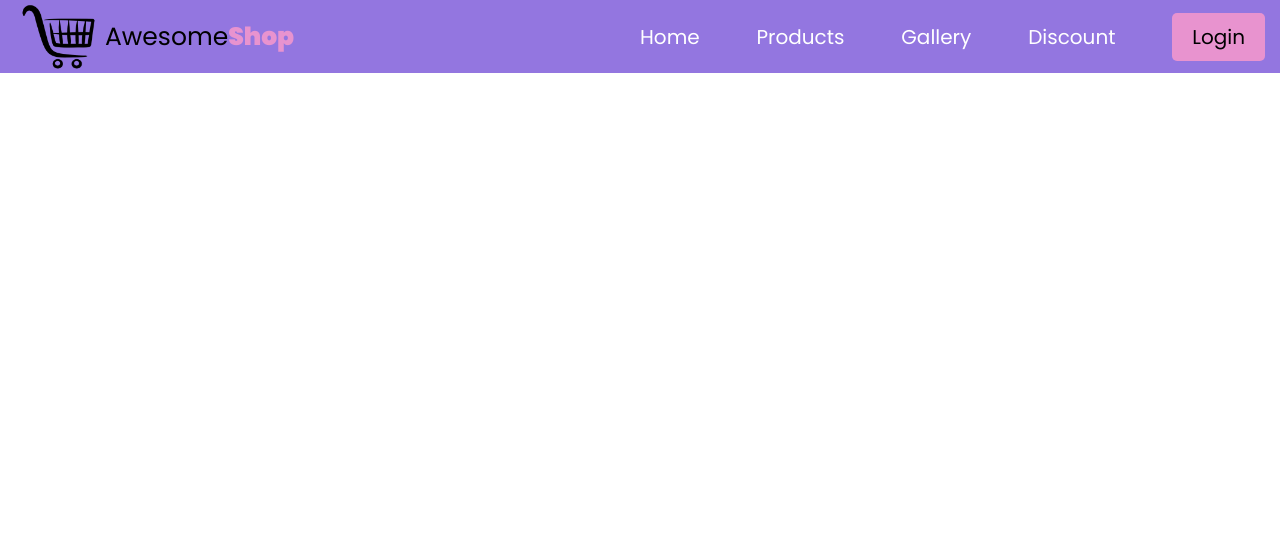
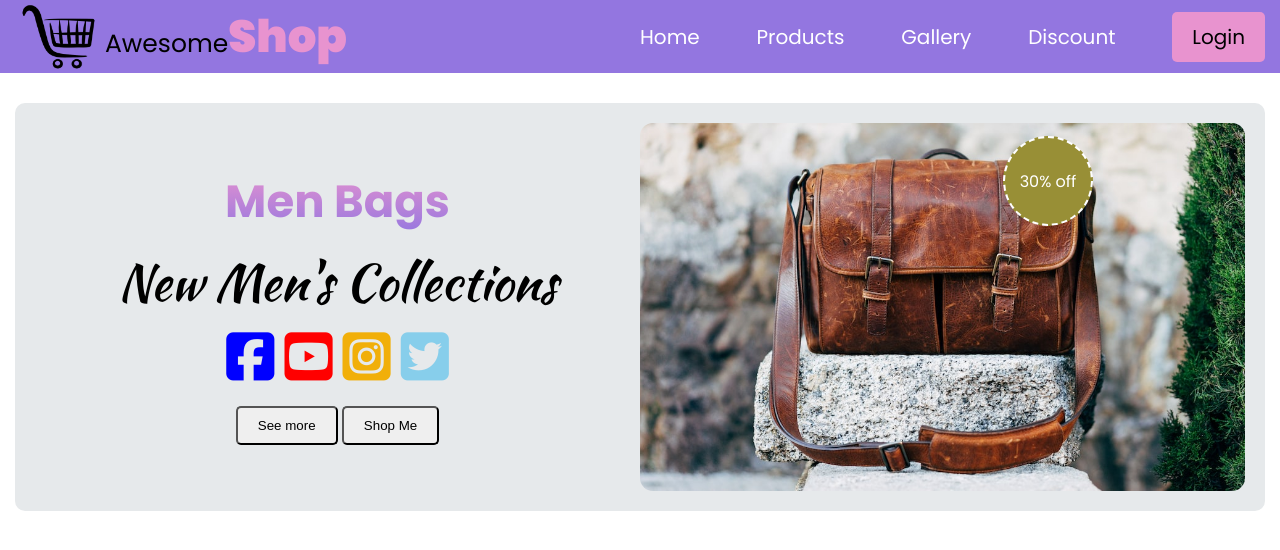
Before and after one commit to shawonvai25/awesome-shop, a plain HTML site: page index.html in a window 1280 px wide. Drawn offline with Linux system fonts and the light colour scheme.

Commit message:
banner section added

```diff
--- a/index.html
+++ b/index.html
@@ -6,6 +6,13 @@
     <title>Awesome shop</title>
     <link rel="stylesheet" href="styles/style.css" />
     <link rel="stylesheet" href="styles/responsive.css" />
+    <link
+      rel="stylesheet"
+      href="https://cdnjs.cloudflare.com/ajax/libs/font-awesome/6.5.2/css/all.min.css"
+      integrity="sha512-SnH5WK+bZxgPHs44uWIX+LLJAJ9/2PkPKZ5QiAj6Ta86w+fsb2TkcmfRyVX3pBnMFcV7oQPJkl9QevSCWr3W6A=="
+      crossorigin="anonymous"
+      referrerpolicy="no-referrer"
+    />
   </head>
   <body>
     <header class="header">
@@ -25,7 +32,44 @@
       </nav>
       <!-- navbar section end  -->
     </header>
-    <main></main>
+    <main>
+      <!-- banner section starts here  -->
+      <section class="banner-section">
+        <div class="text-container">
+          <h1 class="banner-heading">Men Bags</h1>
+          <p id="collections">New Men's Collections</p>
+          <div class="icons">
+            <span
+              ><i style="color: blue" class="fa-brands fa-square-facebook"></i
+            ></span>
+            <span
+              ><i style="color: red" class="fa-brands fa-square-youtube"></i
+            ></span>
+            <span
+              ><i
+                style="color: #f1af09"
+                class="fa-brands fa-square-instagram"
+              ></i
+            ></span>
+            <span
+              ><i
+                style="color: skyblue"
+                class="fa-brands fa-square-twitter"
+              ></i>
+            </span>
+          </div>
+          <div>
+            <button class="common-button">See more</button>
+            <button class="common-button">Shop Me</button>
+          </div>
+        </div>
+        <div class="banner-img-container">
+          <img src="./images/banner-image/bag-picture.jpg" alt="" />
+          <div class="discount">30% off</div>
+        </div>
+      </section>
+      <!-- banner section ends here -->
+    </main>
     <footer></footer>
   </body>
 </html>
--- a/styles/responsive.css
+++ b/styles/responsive.css
@@ -0,0 +1,24 @@
+@media screen and (max-width: 576px) {
+  .header-section {
+    flex-direction: column;
+    margin-left: 57px;
+  }
+  .items-container {
+    flex-direction: column;
+    margin-left: 57px;
+    gap: 10px;
+  }
+  .banner-section {
+    flex-direction: column;
+    margin-top: 20px;
+    gap: 10px;
+  }
+  .text-container {
+    width: 100%;
+    order: 2;
+  }
+  .banner-img-container {
+    width: 100%;
+    order: 1;
+  }
+}
--- a/styles/style.css
+++ b/styles/style.css
@@ -1,4 +1,4 @@
-@import url("https://fonts.googleapis.com/css2?family=Poppins:ital,wght@0,100;0,200;0,300;0,400;0,500;0,600;0,700;0,800;0,900;1,100;1,200;1,300;1,400;1,500;1,600;1,700;1,800;1,900&display=swap");
+@import url("https://fonts.googleapis.com/css2?family=Kaushan+Script&family=Poppins:ital,wght@0,100;0,200;0,300;0,400;0,500;0,600;0,700;0,800;0,900;1,100;1,200;1,300;1,400;1,500;1,600;1,700;1,800;1,900&display=swap");
 
 * {
   margin: 0;
@@ -14,7 +14,6 @@ body {
 /* navbar style starts here */
 .header-section {
   max-width: 1250px;
-
   margin: 0 auto;
   display: flex;
 }
@@ -47,9 +46,87 @@ body {
   font-size: 20px;
   color: white;
 }
-.items-container .login-button a {
+.login-button {
   padding: 10px 20px;
   background-color: #e893cf;
   border-radius: 5px;
+}
+.items-container .login-button a {
   color: black;
 }
+
+/* banner section styles */
+.banner-section {
+  max-width: 1250px;
+  margin: 0 auto;
+  /* border: 2px solid red; */
+  min-height: 400px;
+  display: flex;
+  background-color: #e6e9eb;
+  margin-top: 30px;
+  border-radius: 10px;
+  padding: 20px;
+}
+.text-container {
+  /* border: 2px solid green; */
+  width: 50%;
+  display: flex;
+  flex-direction: column;
+  justify-content: center;
+  align-items: center;
+  gap: 10px;
+}
+.banner-img-container {
+  /* border: 2px solid violet; */
+  width: 50%;
+  position: relative;
+}
+.banner-img-container img {
+  width: 100%;
+  height: 100%;
+  object-fit: cover;
+  border-radius: 13px;
+}
+.text-container h1,
+p,
+span {
+  font-size: 45px;
+}
+.banner-heading {
+  background: linear-gradient(to bottom, #e893cf, #9376e0);
+  background-clip: text;
+  color: transparent;
+  font-size: 60px;
+}
+#collections {
+  font-family: "Kaushan Script", cursive;
+  font-size: 50px;
+}
+.fa-brands {
+  font-size: 55px;
+}
+.icons {
+  display: flex;
+  width: 100%;
+  justify-content: center;
+  gap: 10px;
+}
+.common-button {
+  padding: 10px 20px;
+  /* border: 2px solid #e893cf; */
+  border-radius: 5px;
+}
+.discount {
+  width: 90px;
+  height: 90px;
+  background-color: #988f36;
+  display: flex;
+  justify-content: center;
+  align-items: center;
+  color: white;
+  border-radius: 50%;
+  border: 2px dashed white;
+  position: absolute;
+  bottom: 72%;
+  left: 60%;
+}
```
